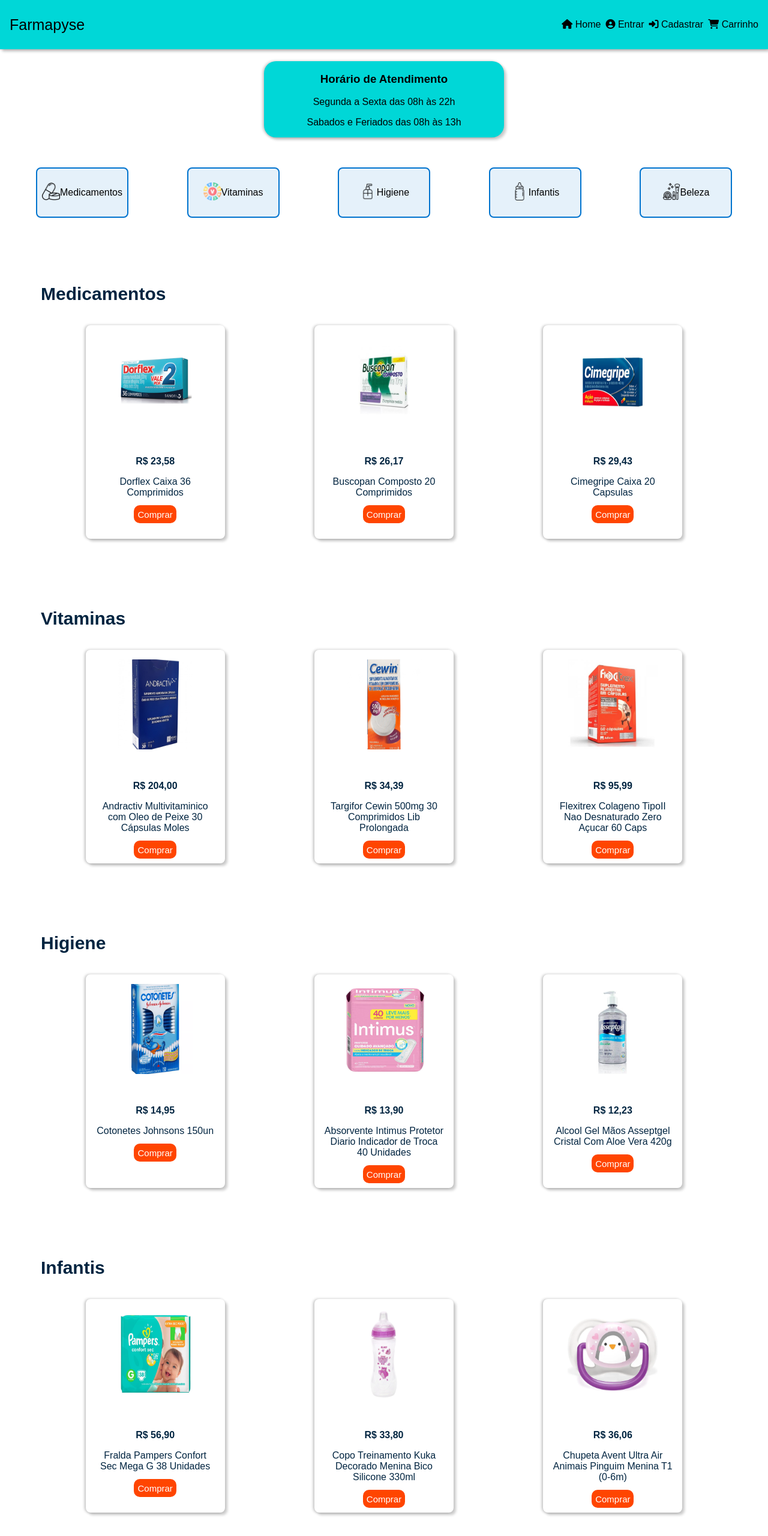
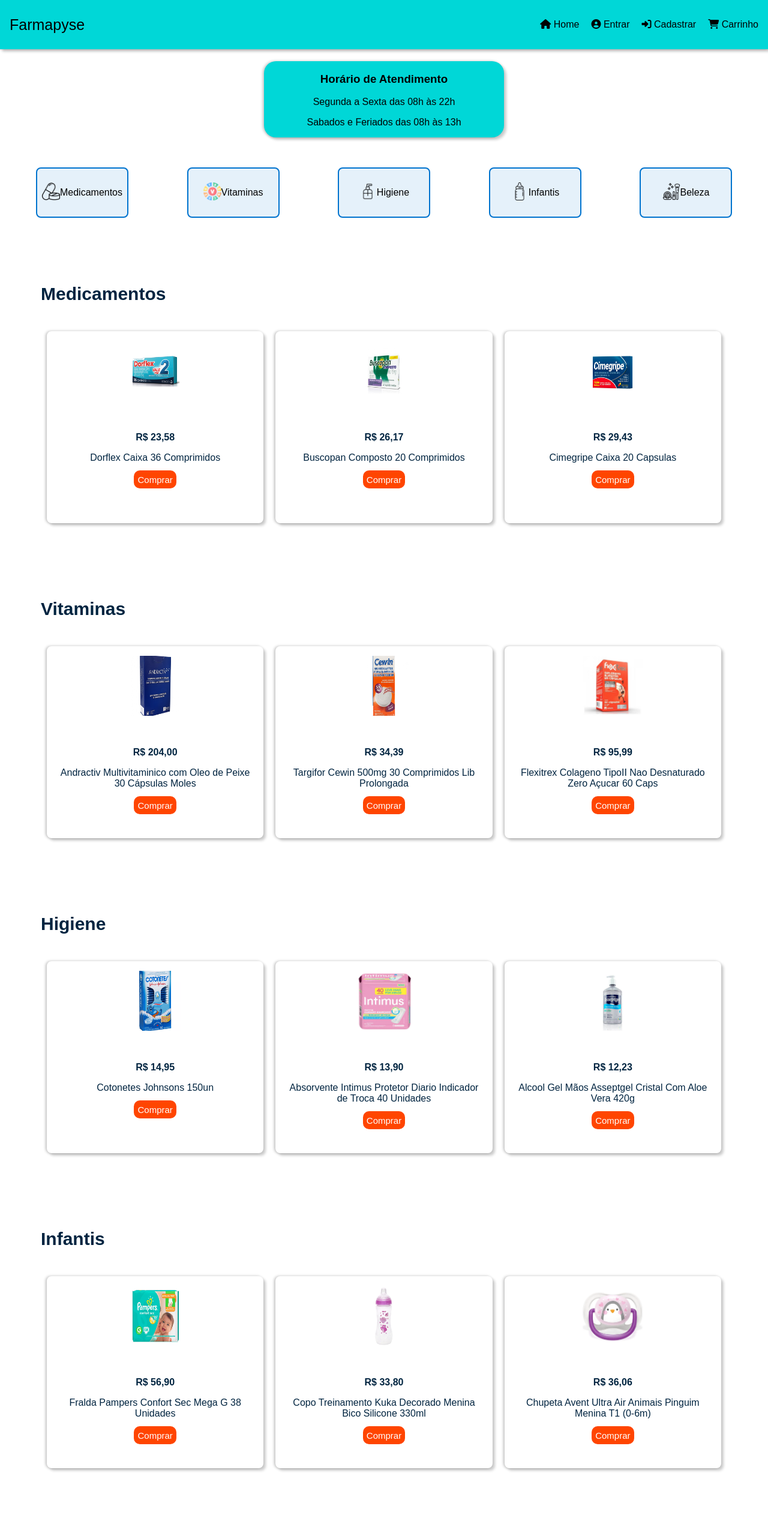
Before and after one commit to GabrielRFAL/E-Commerce-Farmacia-Responsivo, a plain HTML site: page index.html in a window 1280 px wide. Shown: the top 2560 px of the page at 60% size. Drawn offline with Linux system fonts and the light colour scheme.

Commit message:
styles: adicionando responsividade aos cards

```diff
--- a/index.html
+++ b/index.html
@@ -17,7 +17,7 @@
             <div class="menu-hamburger" id="menu-hamburger">
                 <i class="fa-solid fa-bars"></i>
             </div>
-            <ul class="menu_list" id="menu-list">
+            <ul class="menu_list" id="menu_list">
                 <li><i class="fa-solid fa-house"></i> Home</li>
                 <li><i class="fa-solid fa-circle-user"></i> Entrar</li>
                 <li><i class="fa-solid fa-right-to-bracket"></i> Cadastrar</li>
@@ -239,5 +239,7 @@
         <h3>Farmapyse</h3>
         <h3>Projeto Front-End 2025</h3>
      </footer>
+
+     <script src="./scripts.js"></script>
 </body>
 </html>
--- /dev/null
+++ b/scripts.js
@@ -0,0 +1,4 @@
+document.getElementById('menu-hamburger').addEventListener('click', function() {
+    const menuList = document.getElementById('menu_list');
+    menuList.classList.toggle('active');
+});
--- a/styles.css
+++ b/styles.css
@@ -48,7 +48,7 @@
 
 .menu_list {
     display: flex;
-    gap: 8px;
+    gap: 20px;
     list-style: none;
 }
 
@@ -63,7 +63,7 @@
         flex-direction: column;
         position: absolute;
         background-color: #00d7d7;
-        top: 60px;
+        top: 50px;
         left: 0;
         width: 100%;
         border: 1px solid #ccc;
@@ -131,7 +131,8 @@
 
 .blocos {
     display: flex;
-    justify-content: space-around;
+    flex-wrap: wrap;
+    justify-content: space-between;
 }
 
 .medicamentos {
@@ -174,6 +175,9 @@
     height: 320px;
     width: 200px;
     text-align: center;
+    flex: 1 1 30%; /* Tamanho padrão para telas maiores */
+    margin: 10px; /* Espaçamento entre os cards */
+    box-sizing: border-box;
 }
 
 .grupo_medicamentos:hover {
@@ -193,6 +197,9 @@
     height: 320px;
     width: 200px;
     text-align: center;
+    flex: 1 1 30%; /* Tamanho padrão para telas maiores */
+    margin: 10px; /* Espaçamento entre os cards */
+    box-sizing: border-box;
 }
 
 .grupo_vitaminas:hover {
@@ -212,6 +219,9 @@
     height: 320px;
     width: 200px;
     text-align: center;
+    flex: 1 1 30%; /* Tamanho padrão para telas maiores */
+    margin: 10px; /* Espaçamento entre os cards */
+    box-sizing: border-box;
 }
 
 .grupo_higiene:hover {
@@ -231,6 +241,9 @@
     height: 320px;
     width: 200px;
     text-align: center;
+    flex: 1 1 30%; /* Tamanho padrão para telas maiores */
+    margin: 10px; /* Espaçamento entre os cards */
+    box-sizing: border-box;
 }
 
 .grupo_infantis:hover {
@@ -250,10 +263,20 @@
     height: 320px;
     width: 200px;
     text-align: center;
+    flex: 1 1 30%; /* Tamanho padrão para telas maiores */
+    margin: 10px; /* Espaçamento entre os cards */
+    box-sizing: border-box;
 }
 
 .grupo_beleza:hover {
     transform: translateY(-5px);
+}
+
+@media (max-width: 768px) {
+    .grupo_medicamentos, .grupo_vitaminas, .grupo_higiene, .grupo_infantis, .grupo_beleza {
+        flex: 1 1 100%; /* Cada card ocupa 100% da largura */
+        margin: 0; /* Remove o espaçamento entre os cards */
+    }
 }
 
 .precos {
@@ -271,8 +294,8 @@
 }
 
 .icon_produtos {
-    height: 150px;
-    width: 150px;
+    height: 100px;
+    width: 100px;
     margin-bottom: 32px;
 }
 
```
